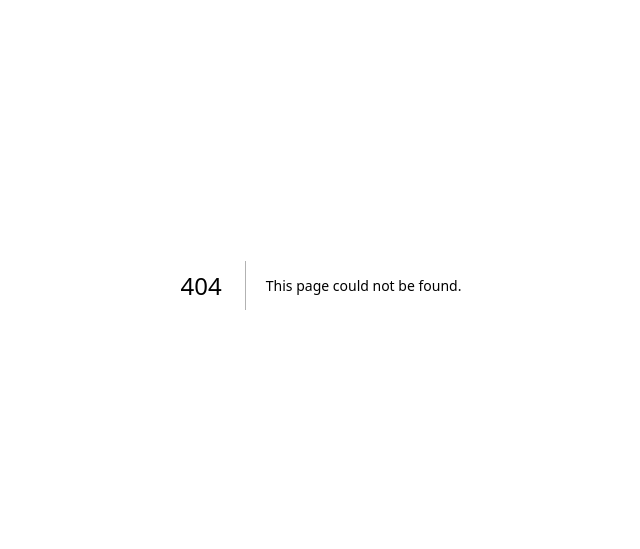
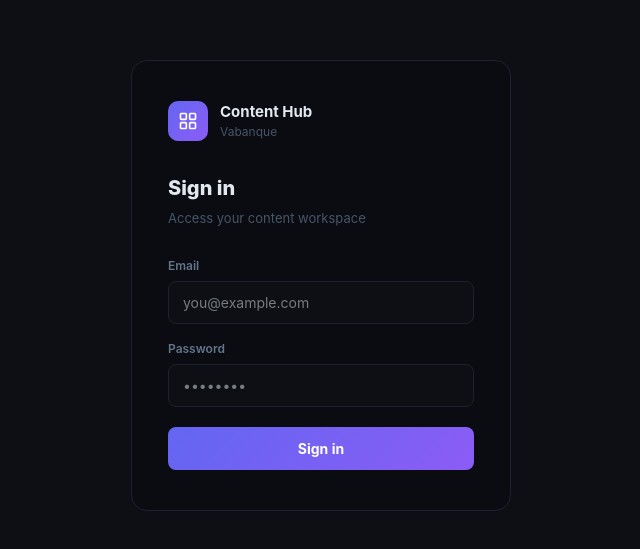
Before and after one commit to pilibaviciusv-stack/main-content-board, a Next.js app in the folder content-hub/: page /login in a window 1280 px wide. Before the commit this address had no page. Shown: the part 115-664 px from the top of the page, without its empty margins (319-959 px from the left). Built offline with nearby package versions, Linux system fonts and the light colour scheme.

Commit message:
Add login page

```diff
--- /dev/null
+++ b/content-hub/app/login/page.tsx
@@ -0,0 +1,107 @@
+'use client';
+import { useState } from 'react';
+import { supabase } from '@/lib/supabase';
+import { useRouter } from 'next/navigation';
+import { LayoutGrid } from 'lucide-react';
+
+export default function LoginPage() {
+  const [email, setEmail] = useState('');
+  const [password, setPassword] = useState('');
+  const [error, setError] = useState('');
+  const [loading, setLoading] = useState(false);
+  const router = useRouter();
+
+  const handleLogin = async (e: React.FormEvent) => {
+    e.preventDefault();
+    setLoading(true);
+    setError('');
+
+    const { data, error } = await supabase.auth.signInWithPassword({ email, password });
+
+    if (error) {
+      setError(error.message);
+      setLoading(false);
+      return;
+    }
+
+    // Store token in cookie for middleware
+    if (data.session) {
+      document.cookie = `sb-access-token=${data.session.access_token}; path=/; max-age=${60 * 60 * 24 * 7}; SameSite=Lax`;
+    }
+
+    router.push('/');
+  };
+
+  return (
+    <div style={{
+      minHeight: '100vh', background: '#0d0f14',
+      display: 'flex', alignItems: 'center', justifyContent: 'center',
+    }}>
+      <div style={{
+        width: 380, background: '#0a0c11',
+        border: '1px solid #1e2130', borderRadius: 16,
+        padding: '40px 36px',
+      }}>
+        <div style={{ display: 'flex', alignItems: 'center', gap: 12, marginBottom: 32 }}>
+          <div style={{
+            width: 40, height: 40,
+            background: 'linear-gradient(135deg, #6366f1, #8b5cf6)',
+            borderRadius: 10, display: 'flex', alignItems: 'center', justifyContent: 'center',
+          }}>
+            <LayoutGrid size={20} color="white" />
+          </div>
+          <div>
+            <div style={{ fontSize: 15, fontWeight: 700, color: '#e2e8f0' }}>Content Hub</div>
+            <div style={{ fontSize: 12, color: '#475569' }}>Vabanque</div>
+          </div>
+        </div>
+
+        <h1 style={{ fontSize: 20, fontWeight: 800, color: '#e2e8f0', margin: '0 0 6px' }}>Sign in</h1>
+        <p style={{ fontSize: 13, color: '#475569', margin: '0 0 28px' }}>Access your content workspace</p>
+
+        <form onSubmit={handleLogin} style={{ display: 'flex', flexDirection: 'column', gap: 16 }}>
+          <div>
+            <label style={{ fontSize: 12, fontWeight: 600, color: '#64748b', display: 'block', marginBottom: 6 }}>Email</label>
+            <input
+              type="email" value={email} onChange={e => setEmail(e.target.value)} required
+              placeholder="you@example.com"
+              style={{
+                width: '100%', padding: '10px 14px', background: '#0d0f14',
+                border: '1px solid #1e2130', borderRadius: 8, color: '#e2e8f0',
+                fontSize: 14, outline: 'none', boxSizing: 'border-box',
+              }}
+            />
+          </div>
+
+          <div>
+            <label style={{ fontSize: 12, fontWeight: 600, color: '#64748b', display: 'block', marginBottom: 6 }}>Password</label>
+            <input
+              type="password" value={password} onChange={e => setPassword(e.target.value)} required
+              placeholder="••••••••"
+              style={{
+                width: '100%', padding: '10px 14px', background: '#0d0f14',
+                border: '1px solid #1e2130', borderRadius: 8, color: '#e2e8f0',
+                fontSize: 14, outline: 'none', boxSizing: 'border-box',
+              }}
+            />
+          </div>
+
+          {error && (
+            <div style={{ fontSize: 13, color: '#ef4444', background: '#1a0f0f', border: '1px solid #3b1515', borderRadius: 8, padding: '10px 14px' }}>
+              {error}
+            </div>
+          )}
+
+          <button type="submit" disabled={loading} style={{
+            background: loading ? '#3730a3' : 'linear-gradient(135deg, #6366f1, #8b5cf6)',
+            color: '#fff', border: 'none', borderRadius: 8,
+            padding: '11px 0', fontSize: 14, fontWeight: 700,
+            cursor: loading ? 'not-allowed' : 'pointer', marginTop: 4,
+          }}>
+            {loading ? 'Signing in...' : 'Sign in'}
+          </button>
+        </form>
+      </div>
+    </div>
+  );
+}
```
